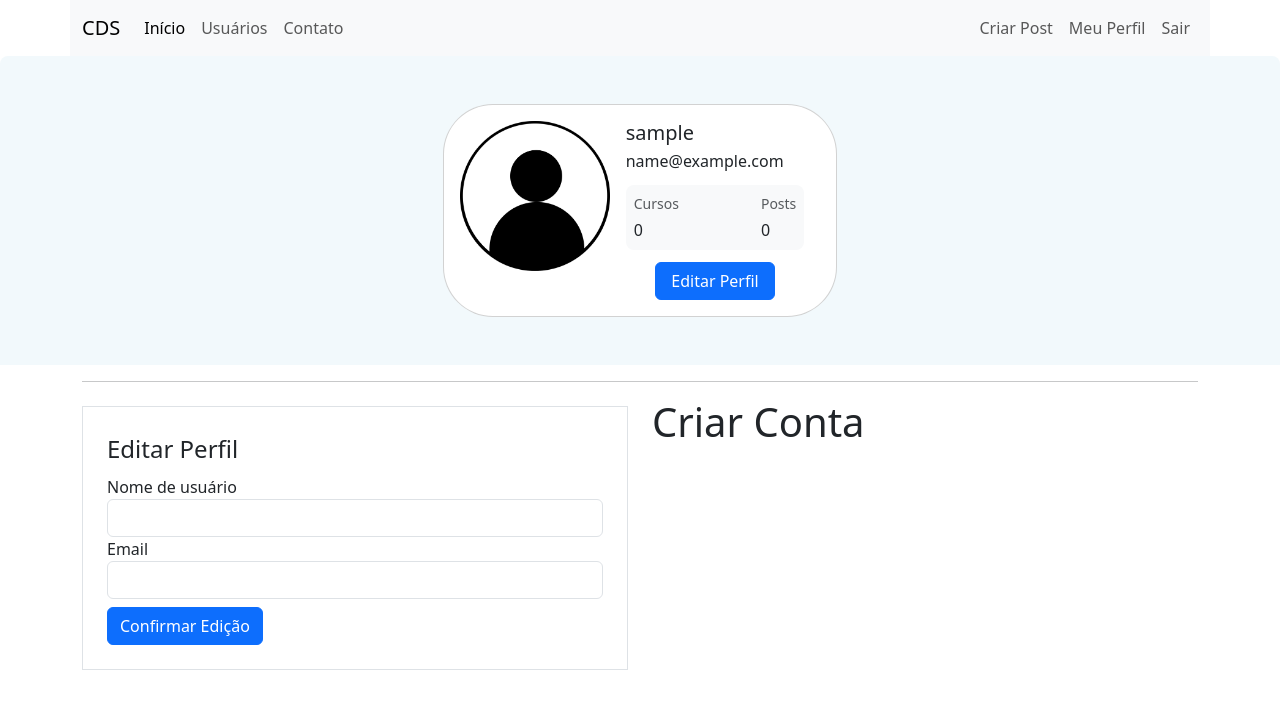
After one commit to carloshouser/curso_flask, a Flask app: page /perfil/editar in a window 1280 px wide. The commit adds this page. Shown: the top 709 px of the page. Run offline with Flask 3, Linux system fonts and the light colour scheme; the visitor is signed in with stand-in values (Sample User, id 1).

Commit message:
36. Edição do Perfil

```diff
--- a/meusite/forms.py
+++ b/meusite/forms.py
@@ -28,3 +28,8 @@ class FormLogin(FlaskForm):
     senha = PasswordField('Senha', validators=[DataRequired(), Length(min=6, max=20)])
     lembrar_dados = BooleanField('Lembrar Dados de Acesso')
     botao_submit_login = SubmitField('Fazer Login')
+
+class FormEditarPerfil(FlaskForm):
+    username = StringField('Nome de usuário', validators=[DataRequired()])
+    email = StringField('Email', validators=[DataRequired(), Email()])
+    botao_submit_editarperfil = SubmitField('Confirmar Edição')
--- a/meusite/routes.py
+++ b/meusite/routes.py
@@ -6,7 +6,7 @@
 
 from flask import render_template, redirect, url_for, flash, request
 from meusite import app, database, bcrypt
-from meusite.forms import FormCriarConta, FormLogin
+from meusite.forms import FormCriarConta, FormLogin, FormEditarPerfil
 from meusite.models import Usuario
 from flask_login import login_user, logout_user, current_user, login_required
 
@@ -89,3 +89,10 @@ def perfil():
 @login_required
 def criar_post():
     return render_template('criarpost.html')
+
+@app.route('/perfil/editar', methods=['GET', 'POST'])
+@login_required
+def editar_perfil():
+    form = FormEditarPerfil()
+    foto_perfil = url_for('static', filename=f'fotos_perfil/{current_user.foto_perfil}')
+    return render_template('editar_perfil.html', foto_perfil=foto_perfil, form=form)
--- /dev/null
+++ b/meusite/templates/editar_perfil.html
@@ -0,0 +1,50 @@
+{% extends 'perfil.html' %}
+
+{% block form_editar_perfil %}
+<div class="container">
+    <hr>
+    <div class="row">
+        <div class="col">
+            <form method="POST" action="" class="border p-4 mt-2">
+                {{ form.csrf_token }}
+                <legend>Editar Perfil </legend>
+                <fieldset>
+                    <div class="form-group">
+                        {{ form.username.label(class="form-control-label") }}
+                        {% if form.username.errors %}
+                            {{ form.username(class="form-control is-invalid") }}
+                            <div class="invalid-feedback">
+                                {% for erro in form.username.errors %}
+                                    {{ erro }}
+                                {% endfor %}
+                            </div>
+                        {% else %}
+                            {{ form.username(class="form-control") }}
+                        {% endif %}
+                    </div>
+                    <div class="form-group">
+                        {{ form.email.label(class="form-control-label") }}
+                        {% if form.email.errors %}
+                            {{ form.email(class="form-control is-invalid") }}
+                            <div class="invalid-feedback">
+                                {% for erro in form.email.errors %}
+                                    {{ erro }}
+                                {% endfor %}
+                            </div>
+                        {% else %}
+                            {{ form.email(class="form-control") }}
+                        {% endif %}
+                    </div>
+
+
+                <fieldset>
+                {{ form.botao_submit_editarperfil (class="btn btn-primary mt-2")}}
+            </form>
+        </div>
+        <div class="col">
+            <h1>Criar Conta</h1>
+        </div>
+    </div>
+
+</div>
+{% endblock %}
--- a/meusite/templates/perfil.html
+++ b/meusite/templates/perfil.html
@@ -30,8 +30,10 @@
                 </div>
                 <!-- Botão com largura reduzida -->
                 <div class="d-flex pt-1 justify-content-center">
-                  <button type="button" data-mdb-button-init data-mdb-ripple-init
-                    class="btn btn-primary" style="width: 120px;">Follow</button>
+                  <a class "w-100" href = "{{url_for('editar_perfil')}}">
+                    <button type="button" data-mdb-button-init data-mdb-ripple-init
+                      class="btn btn-primary" style="width: 120px;">Editar Perfil</button>
+                  </a>
                 </div>
               </div>
             </div>
@@ -40,4 +42,9 @@
       </div>
     </div>
   </section>
+
+{% block form_editar_perfil %}
+
 {% endblock %}
+
+{% endblock %}
```
